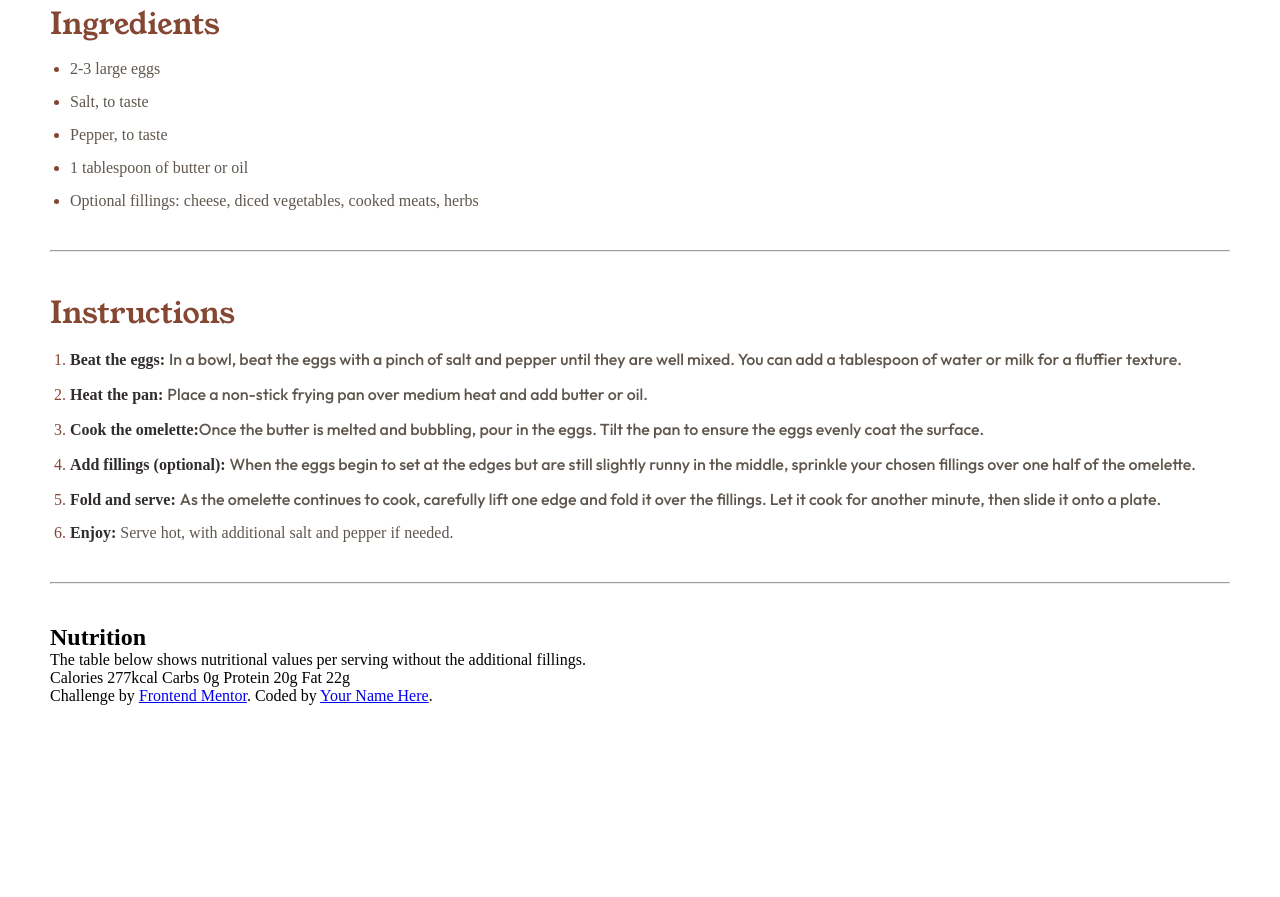
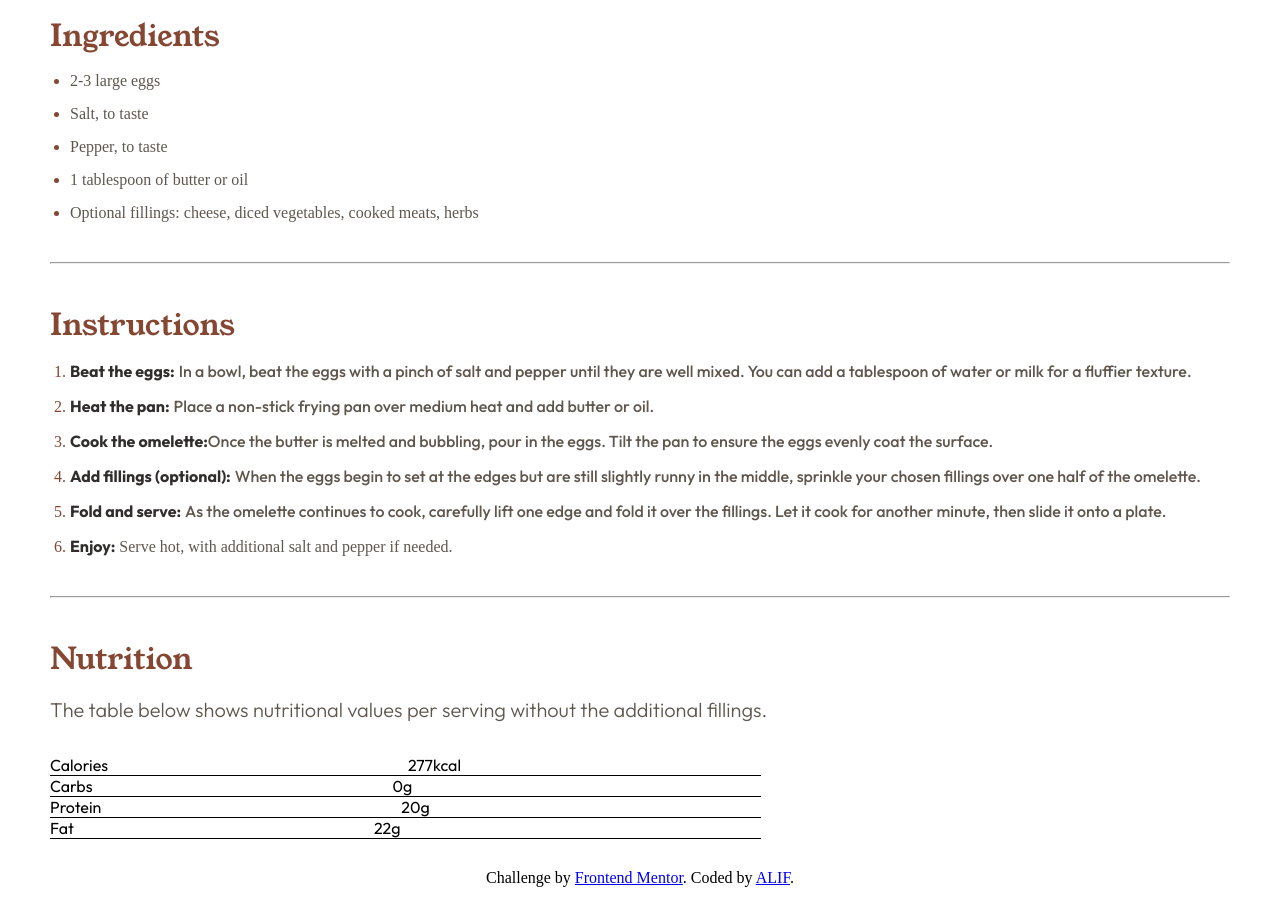
Before and after one commit to Tahsin-Faruk/tamim-first-project, a plain HTML site: page index.html in a window 1280 px wide. Shown: the part 1016-1913 px from the top of the page. Before the commit the page ends 1731 px from the top, so only its background shows below. Drawn offline with Linux system fonts and the light colour scheme.

Commit message:
all done except table

```diff
--- a/index.html
+++ b/index.html
@@ -147,20 +147,43 @@
       <hr />
     </span>
 
+    <!-- Nutrition-section -->
     <section>
-      <h1>Nutrition</h1>
-      <p>
+      <h1 class="direction-txt">Nutrition</h1>
+      <p class="details-txt texts-color">
         The table below shows nutritional values per serving without the
         additional fillings.
       </p>
+
+      <table class="table">
+        <tr>
+          <td class="table-header">Calories</td>
+          <td>277kcal</td>
+        </tr>
+
+        <tr>
+          <td class="table-header">Carbs</td>
+          <td>0g</td>
+        </tr>
+
+        <tr>
+          <td class="table-header">Protein</td>
+          <td>20g</td>
+        </tr>
+
+        <tr>
+          <td class="table-header">Fat</td>
+          <td>22g</td>
+        </tr>
+      </table>
     </section>
-    Calories 277kcal Carbs 0g Protein 20g Fat 22g
 
     <div class="attribution">
       Challenge by
       <a href="https://www.frontendmentor.io?ref=challenge" target="_blank"
         >Frontend Mentor</a
-      >. Coded by <a href="#">Your Name Here</a>.
+      >. Coded by
+      <a href="https://github.com/sayedalif" target="_blank">ALIF</a>.
     </div>
   </body>
 </html>
--- a/style.css
+++ b/style.css
@@ -27,14 +27,16 @@ body,
   font-size: 50px;
   font-weight: 300;
   margin-bottom: 20px;
+  font-family: 'Young Serif', serif;
 }
 
 /* recipe-description */
 .details-txt {
   font-size: 20px;
-  font-weight: 100;
+  font-weight: 300;
   line-height: 30px;
   margin-bottom: 4 0px;
+  font-family: 'Outfit', sans-serif;
 }
 
 /* these are for all the texts */
@@ -65,6 +67,7 @@ body,
 .preparation-section-point {
   font-weight: bold;
   color: hsl(24, 5%, 18%);
+  font-family: 'Outfit', sans-serif;
 }
 
 .genuine-texts {
@@ -103,3 +106,25 @@ body,
   height: 100%;
   margin: 40px 0px;
 }
+
+/* table */
+.table {
+  display: block;
+  padding: 30px 0px;
+  font-family: 'Outfit', sans-serif;
+  border-collapse: collapse;
+  width: 100%;
+}
+
+.table tr{
+  display: block;
+  border-bottom: 1px solid black;
+}
+
+.table tr td{
+padding-right: 300px;
+}
+
+.attribution{
+  text-align: center;
+}
```
